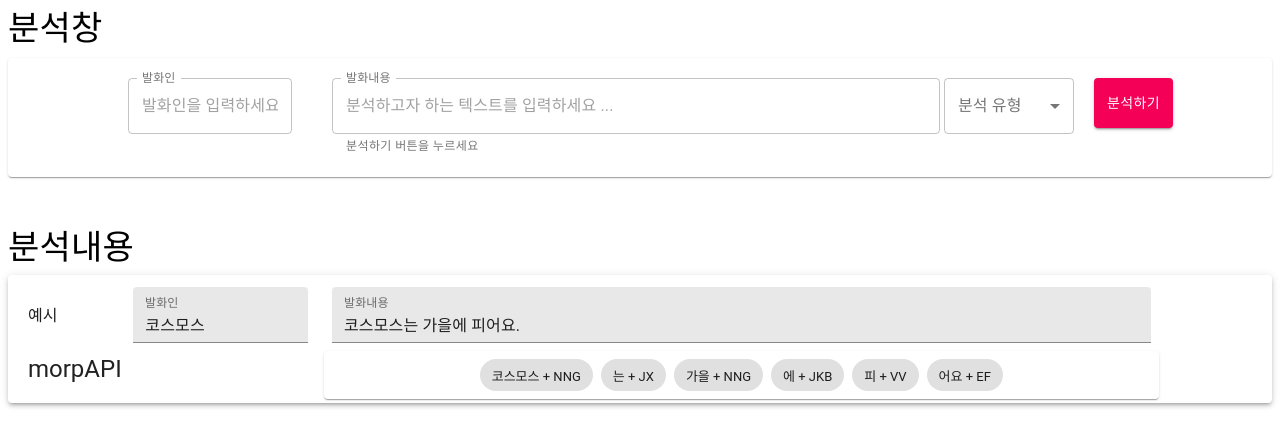
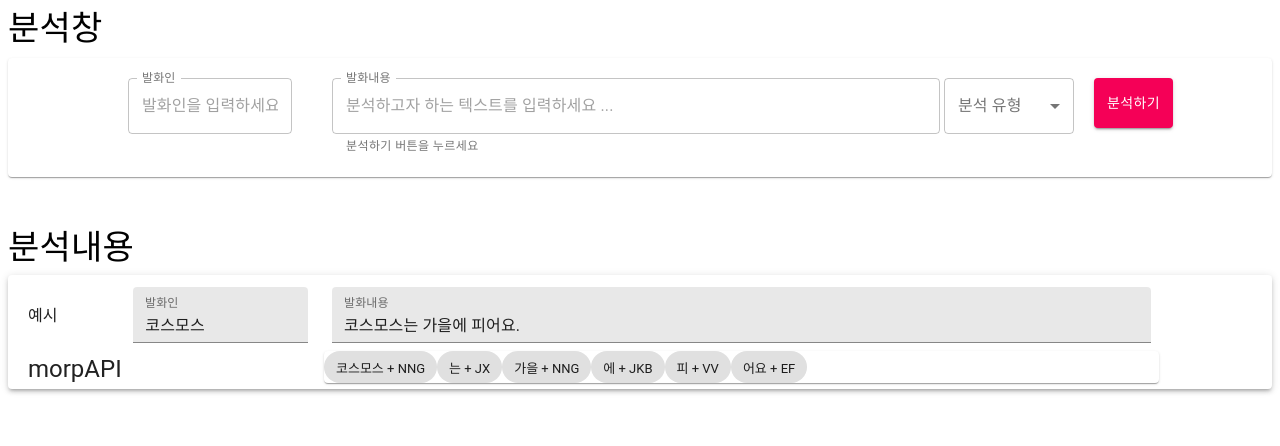
Before and after one commit to rovin0805/cosmos-Kstars-FrontEnd, a React (Create React App) app: page / in a window 1280 px wide. Shown: the top 446 px of the page. Built offline with nearby package versions, Linux system fonts and the light colour scheme.

Commit message:
주석추가.

```diff
--- a/src/App.js
+++ b/src/App.js
@@ -1,6 +1,6 @@
 import React, { Component } from 'react'
 
-import TalkerList from './TalkerList';
+import TalkerList from './Type1/TalkerList';
 
 class App extends Component {
   render() {
--- a/src/TalkerChips.js
+++ /dev/null
@@ -1,53 +0,0 @@
-import React from 'react';
-import { makeStyles } from '@material-ui/core/styles';
-import Chip from '@material-ui/core/Chip';
-import Paper from '@material-ui/core/Paper';
-import TagFacesIcon from '@material-ui/icons/TagFaces';
-
-const useStyles = makeStyles(theme => ({
-  root: {
-    display: 'flex',
-    justifyContent: 'center',
-    flexWrap: 'wrap',
-    padding: theme.spacing(0.5),
-  },
-  chip: {
-    margin: theme.spacing(0.5),
-  },
-}));
-
-export default function ChipsArray() {
-  const classes = useStyles();
-  const [chipData, setChipData] = React.useState([
-    { key: 0, label: '코스모스 + NNG' },
-    { key: 1, label: '는 + JX' },
-    { key: 2, label: '가을 + NNG' },
-    { key: 3, label: '에 + JKB' },
-    { key: 4, label: '피 + VV' },
-    { key: 5, label: '어요 + EF' },
-
-  ]);
-
-
-
-  return (
-    <Paper className={classes.root}>
-      {chipData.map(data => {
-        let icon;
-
-        if (data.label === 'React') {
-          icon = <TagFacesIcon />;
-        }
-
-        return (
-          <Chip
-            key={data.key}
-            //icon={icon}
-            label={data.label}
-            className={classes.chip}
-          />
-        );
-      })}
-    </Paper>
-  );
-}
--- /dev/null
+++ b/src/Type1/TalkerChips.js
@@ -0,0 +1,66 @@
+import React, {Component} from 'react';
+import { makeStyles } from '@material-ui/core/styles';
+import Chip from '@material-ui/core/Chip';
+import Paper from '@material-ui/core/Paper';
+
+/*
+TalkerChips컴포넌트
+
+python API 연결시켜서 chip으로 뽑아내는 부분.
+*/
+
+
+const useStyles = makeStyles(theme => ({
+  root: {
+    display: 'flex',
+    justifyContent: 'center',
+    flexWrap: 'wrap',
+    padding: theme.spacing(0.5),
+
+  },
+  chip: {
+    margin: theme.spacing(0.5),
+  },
+}));
+
+class TalkerChips extends Component {
+
+  state = {
+
+    chipData: [
+
+      { key: 0, label: '코스모스 + NNG' },
+      { key: 1, label: '는 + JX' },
+      { key: 2, label: '가을 + NNG' },
+      { key: 3, label: '에 + JKB' },
+      { key: 4, label: '피 + VV' },
+      { key: 5, label: '어요 + EF' },
+    ],
+
+  }
+
+  render(){
+    const classes = useStyles.bind();
+    const {chipData} = this.state;
+
+    return (
+
+      <div>
+
+        <Paper className={classes.root}>
+          {chipData.map(data => (
+                <Chip
+                  key={data.key}
+                  label={data.label}
+                  className={classes.chip}
+
+                />
+
+            ))}
+        </Paper>
+
+      </div>
+    )
+  }
+}
+export default TalkerChips;
--- a/src/TalkerForm.js
+++ b/src/Type1/TalkerForm.js
@@ -8,6 +8,18 @@ import FormControl from '@material-ui/core/FormControl';
 import Select from '@material-ui/core/Select';
 import MenuItem from '@material-ui/core/MenuItem';
 import { makeStyles } from '@material-ui/core/styles';
+
+/*
+TalkerForm 컴포넌트
+ 사용자로부터 talker, text, analysisType 받아온다.
+*/
+/*
+메소드 정리
+shouldComponentUpdate: 부모로부터 받은 selectedBoard에 brdno가 있으면, 글 수정이므로 입력상자에 이전값을 넣어주고, 없으면, 글 삽입이므로 ''값을 넣어준다.
+                        true값을 반환하므로써 렌더링한다.
+handleSubmit: save버튼을 누르면, json형식으로 data에 저장해서 부모의 onSaveData에 data를 넘겨준다.
+              만약, 부모로부터 받은 selectedBoard에 brdno가 있으면 data의 brdno를 기존 selectedBoard의 brdno로 저장해서 넘겨준다.
+*/
 
 
 const useStyles = makeStyles(theme => ({
@@ -30,7 +42,7 @@ const useStyles = makeStyles(theme => ({
 
 }));
 
-class Talker extends Component {
+class TalkerForm extends Component {
 
   state = {
     talker:'',
@@ -157,9 +169,9 @@ class Talker extends Component {
                             <MenuItem  value={"morpAPI"}>morpAPI</MenuItem>
                             <MenuItem  value={"wsdAPI"}>wsdAPI</MenuItem>
                             <MenuItem  value={"wsd_polyAPI"}>wsd_polyAPI</MenuItem>
-                            <MenuItem  value={"nerAPI"}>ner</MenuItem>
-                            <MenuItem  value={"dparseAPI"}>dparse</MenuItem>
-                            <MenuItem  value={"srlAPI"}>srl</MenuItem>
+                            <MenuItem  value={"nerAPI"}>nerAPI</MenuItem>
+                            <MenuItem  value={"dparseAPI"}>dparseAPI</MenuItem>
+                            <MenuItem  value={"srlAPI"}>srlAPI</MenuItem>
 
                           </Select>
                         </FormControl>
@@ -177,11 +189,10 @@ class Talker extends Component {
                       {/* 분석하기 버튼 end */}
 
                   </Grid>
-                      {this.talker}
-                      {this.text}
+
               </Paper>
               </form>
       );
   }
 }
-export default Talker;
+export default TalkerForm;
--- a/src/TalkerList.js
+++ b/src/Type1/TalkerList.js
@@ -5,15 +5,34 @@ import Grid from '@material-ui/core/Grid';
 import TalkerForm from './TalkerForm';
 import TalkerItem from './TalkerItem';
 
+/*
+TalkerList 컴포넌트
+
+state
+maxNo: 글 인덱스 (기본 글 예시글을 제외한 최소값 1부터 생성 시 마다 1씩 값이 증가.)
+boards: 분석창 배열
+selectedBoard: 게시판 글의 행이 선택되면 state변수인 selectedBoard에 행의 값이 모두 저장되고,
+                TalkerForm 컴포넌트에 selectedBoard의 값을 전달한다.
+*/
+/*
+메소드 정리
+handleSaveData: TalkerForm의 handleSubmit에서 받은 data에 brdno가 있으면 글 수정이므로, data의 brdno와 같은 row의 data에 저장하고,
+                data에 brdno가 없으면 글 삽입이므로, 글 게시판 배열(boards)에 concat으로 배열을 추가한다.
+                그리고 selectedBoard값을 {}로 setState한다.
+
+handleSelectRow: 행(TalkerItem)이 선택되면, 현재 컴포넌트(TalkerList)의 selectedBoard에 행의 값이 모두 저장되고, TalkerForm 컴포넌트에 selectedBoard의 값을 전달한다.
+
+*/
+
 class TalkerList extends Component {
     state = {
         maxNo: 1,
         boards: [
             {
-                brdno: '예시',
-                talker:'코스모스',
-                text: '코스모스는 가을에 피어요.',
-                analysisType:'morpAPI',
+                brdno: '예시', //분석창 번호
+                talker:'코스모스', //발화인
+                text: '코스모스는 가을에 피어요.', //분석내용
+                analysisType:'morpAPI', //분석유형
             },
 
         ],
@@ -21,7 +40,7 @@ class TalkerList extends Component {
     }
 
     handleSaveData = (data) => {
-        if (!data.brdno) {            // new : Insert
+        if (!data.brdno) {            // Insert
             this.setState({
                 maxNo: this.state.maxNo+1,
                 boards: this.state.boards.concat({brdno: this.state.maxNo, ...data }),
@@ -59,11 +78,13 @@ class TalkerList extends Component {
                     direction="column"
                     justify="space-between"
                     >
-
+                {/* 분석창 start */}
                 <Typography variant="h4">분석창</Typography>
 
                 <TalkerForm selectedBoard={selectedBoard} onSaveData={this.handleSaveData}/>
+                {/* 분석창 end */}
 
+                {/* 분석내용 start */}
                 <Typography variant="h4">분석내용</Typography>
 
                     {
@@ -71,6 +92,7 @@ class TalkerList extends Component {
                             (<TalkerItem key={row.brdno} row={row} onSelectRow={this.handleSelectRow} />)
                         )
                     }
+                {/* 분석내용 end */}
                 </Grid>
 
             </div>
```
Also changed, not shown: src/Type1/TalkerItem.js (renamed from src/TalkerItem.js, +7 -1 lines).
